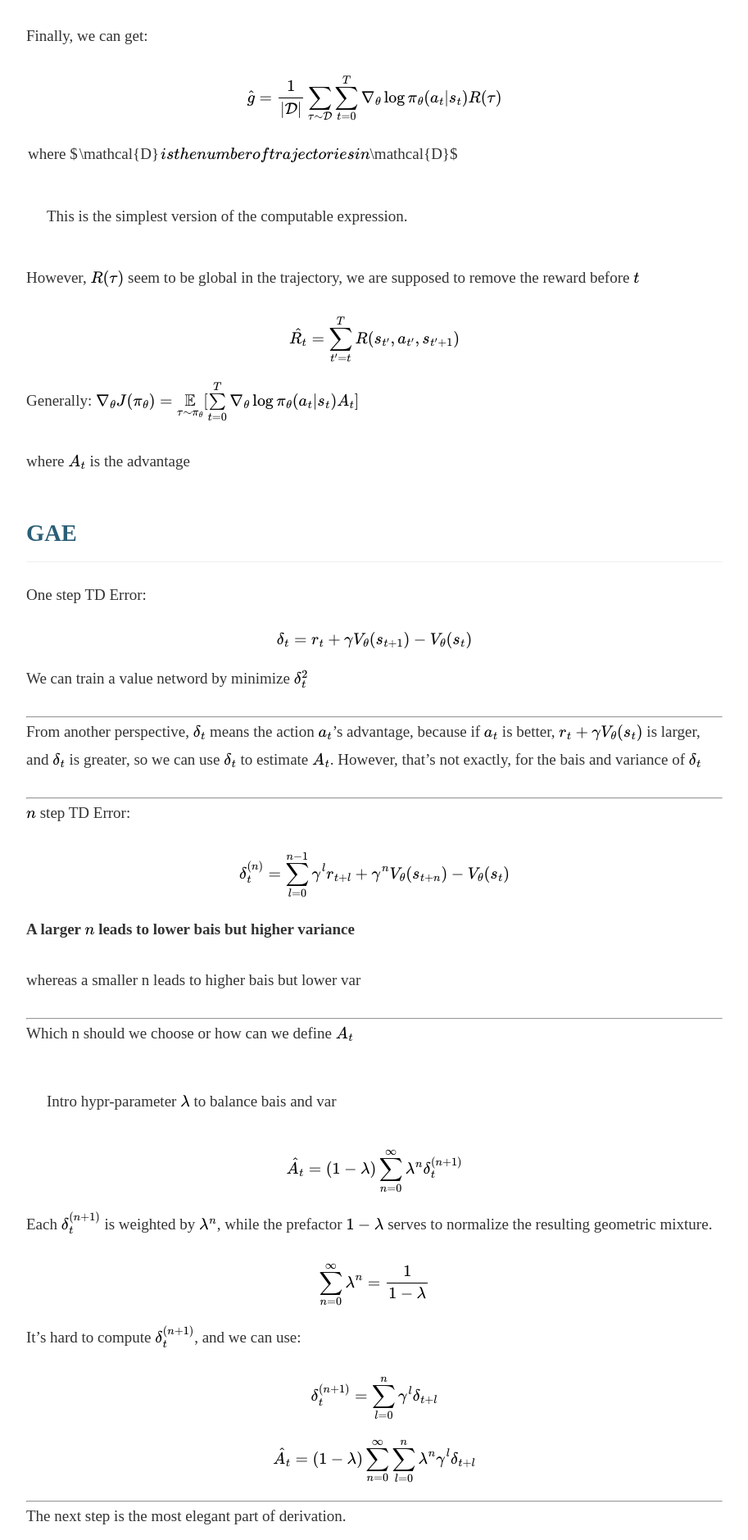
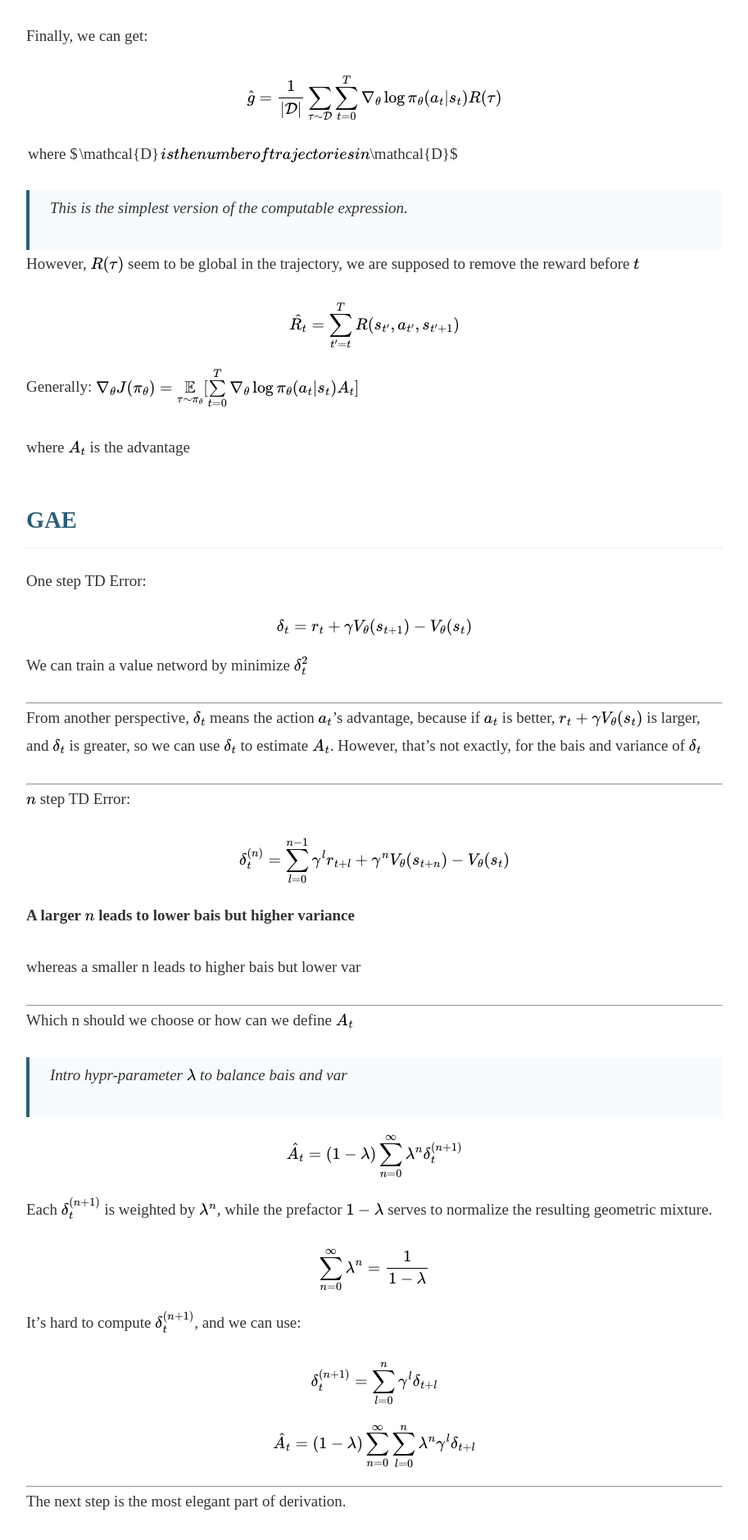
Before and after one commit to liangruogu/liangruogu.github.io, a Jekyll site: the page built from _posts/2025-12-01-PPO.md, in a window 1280 px wide. Shown: the part 932-2811 px from the top of the page at 82% size, without its empty margins (183-1096 px from the left). Built offline with Jekyll 4.4.1, drawn with Linux system fonts in a browser that asks for light colours.

Commit message:
fix block & highlight

```diff
--- a/_layouts/default.html
+++ b/_layouts/default.html
@@ -62,24 +62,21 @@
 
         .post-page p, .post-page ul, .post-page ol { text-align: left; margin-bottom: 1.5em; }
 
-        .post-page blockquote p {
-            margin-bottom: 0 !important;
-            padding: 5px 0;
-            text-align: left;
-            display: block;
-        }
-
         .post-page blockquote {
-            padding: 15px 25px;
-            margin: 20px 0;
-            display: flex;
-            flex-direction: column;
-            justify-content: center;
+            border-left: 4px solid #2b5e77; padding: 5px 25px;
+            background: #f8fbfd; font-style: italic; margin: 25px 0;
+            margin-bottom: 0px;
         }
         mjx-container { color: #000000; font-size: 105% !important; }
         pre {
             background: #f1f4f6; padding: 15px; border-radius: 8px;
             font-size: 16px; overflow-x: auto; margin: 20px 0;
+        }
+        .post-page mark {
+            background-color: #fff5b1;
+            color: #333;
+            padding: 0 4px;
+            margin: 0 2px;
         }
     </style>
 </head>
```
